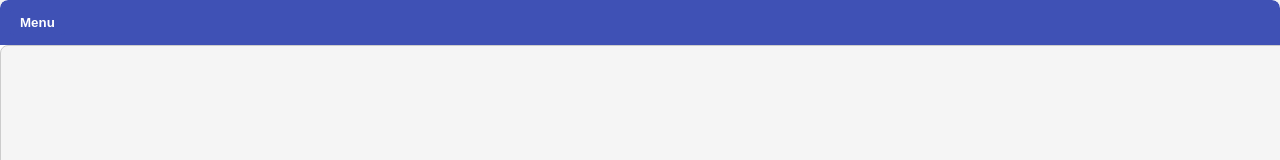
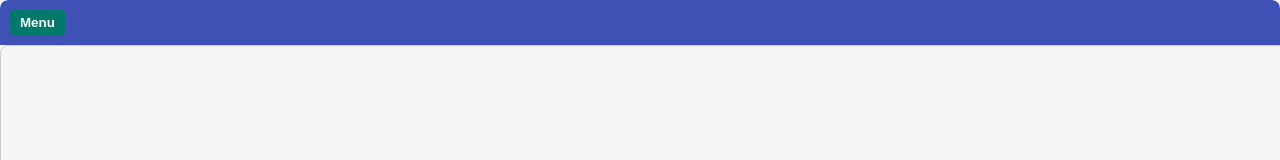
Before and after one commit to ivonr7/FallHack2023, a plain HTML site: page index.html in a window 1280 px wide. Shown: the top 160 px of the page. Drawn offline with Linux system fonts and the light colour scheme.

Commit message:
Update style.css

```diff
--- a/style.css
+++ b/style.css
@@ -22,6 +22,7 @@ html, body {
 #chat-header {
     display: flex;
     justify-content: space-between;
+    align-items: center;
     padding: 10px;
     background-color: #3f51b5;
     color: #fff;
@@ -108,3 +109,18 @@ html, body {
     display: flex;
     align-items: center;
 }
+
+#menu-button,
+#reset-button,
+#save-button,
+#load-button,
+#exit-button {
+    background-color: #00796B; /* Change to your desired background color */
+    color: #fff; /* Change to your desired text color */
+    border: none;
+    padding: 5px 10px;
+    cursor: pointer;
+    font-weight: bold;
+    border-radius: 4px;
+    margin-right: 5px; /* Add some space between buttons */
+}
```
